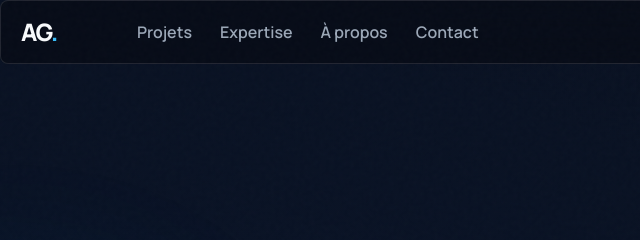
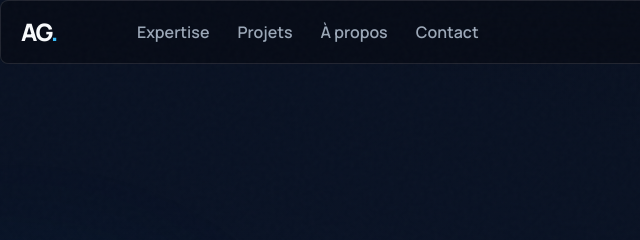
Before and after one commit to aureliengabry/aureliengabry.github.io, an Astro site: page / in a window 1280 px wide. Shown: the top 240 px of the page, 0-640 px from the left. Built offline with nearby package versions, Linux system fonts and the light colour scheme; Astro itself is replaced by a stand-in of ours.

Commit message:
Reorder header nav to match actual page order
navItems was ["work", "expertise", "about", "contact"], but the page
itself renders Expertise (id="expertise") before Selected Work
(id="work") — the nav no longer matched the order sections actually
appear in after Expertise became the opening section. Reordered to
["expertise", "work", "about", "contact"].

Co-Authored-By: Claude Sonnet 5 <noreply@anthropic.com>
Claude-Session: https://claude.ai/code/session_01QWSFpVjHnBphizBHwmCdFt

```diff
--- a/src/components/Header.astro
+++ b/src/components/Header.astro
@@ -8,7 +8,7 @@ import { getLangFromUrl, useTranslations } from "../i18n/utils";
 const lang = getLangFromUrl(Astro.url);
 const t = useTranslations(lang);
 
-const navItems = ["work", "expertise", "about", "contact"].map((key) => ({
+const navItems = ["expertise", "work", "about", "contact"].map((key) => ({
   key,
   href: `#${key}`,
 }));
```
